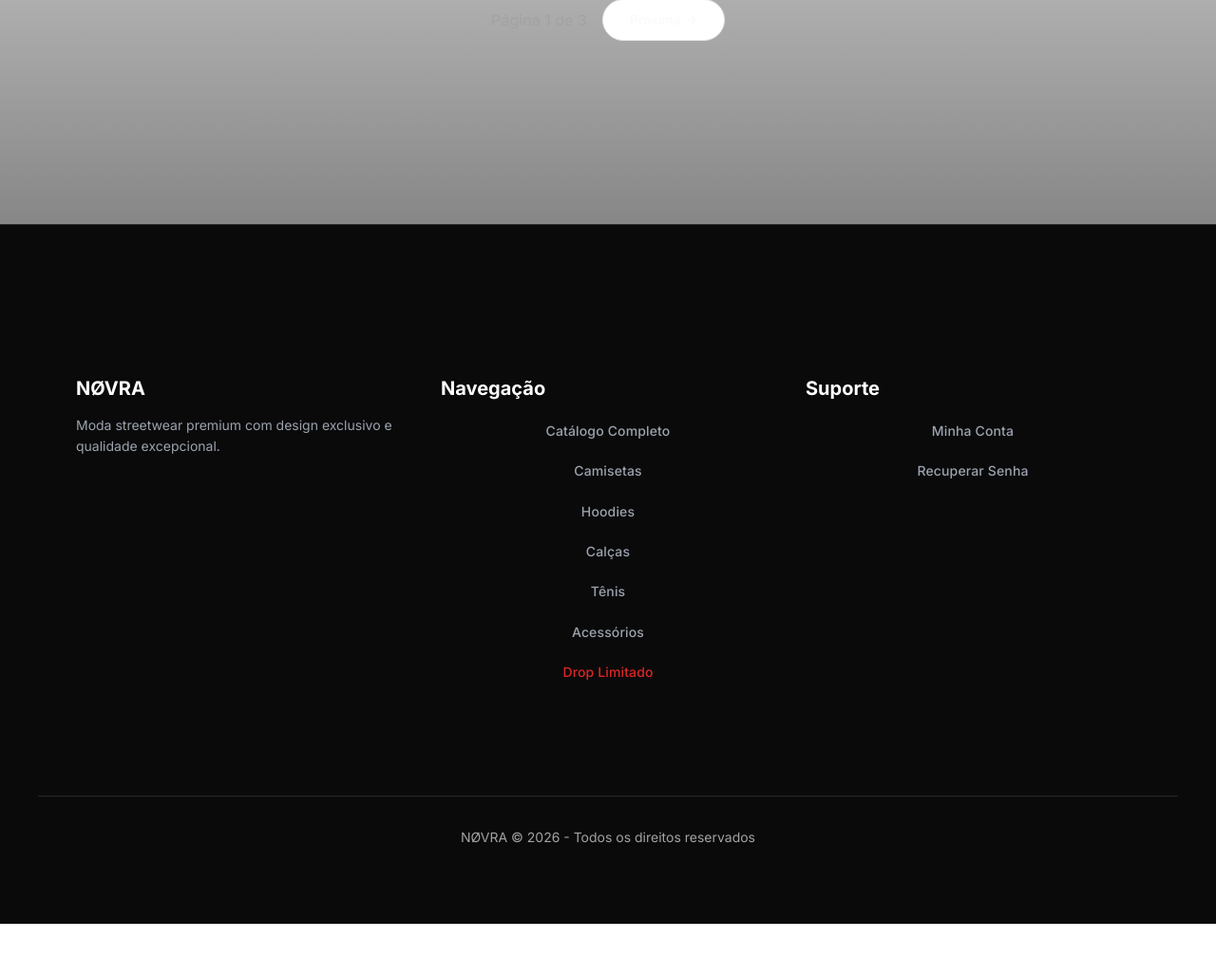
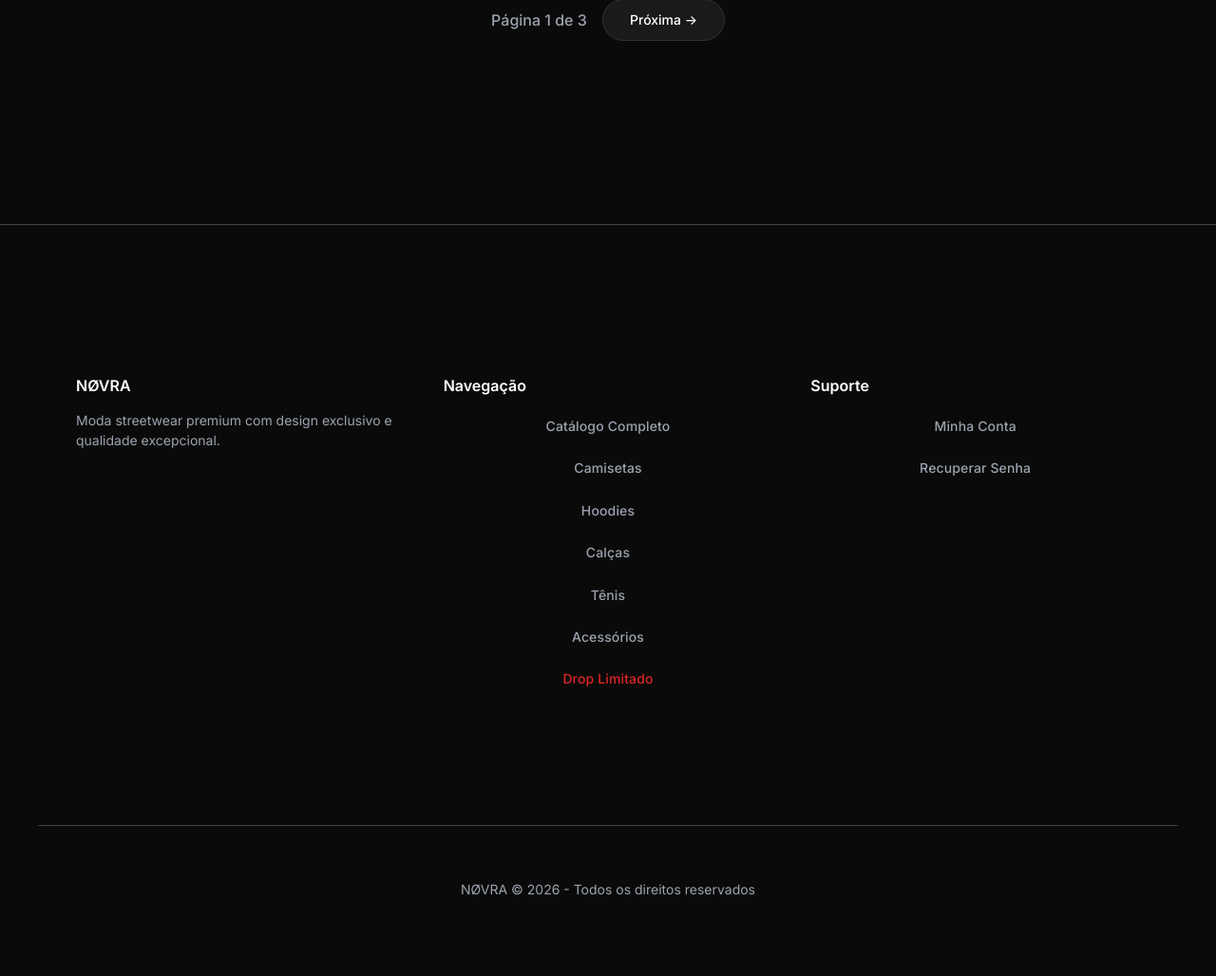
Before and after one commit to Davidpupp/novra, a Flask app: page /catalogo in a window 1280 px wide. Shown: the part 3256-4284 px from the top of the page at 95% size. Before the commit the page ends 4229 px from the top, so only its background shows below. Run offline with Flask 3, Linux system fonts and the light colour scheme; data comes from the database, SQL or seed files in the repository.

Commit message:
Fix frontend: dark theme colors, footer styles, and UI consistency

```diff
--- a/static/styles.css
+++ b/static/styles.css
@@ -1,27 +1,27 @@
 :root {
-  /* Premium Color Palette */
-  --bg-start: #fafafa;
-  --bg-mid-light: #f0f0f0;
-  --bg-mid: #e0e0e0;
-  --bg-end: #0a0a0a;
-
-  --surface: #ffffff;
-  --surface-glass: rgba(255, 255, 255, 0.85);
+  /* Premium Dark Theme - NØVRA */
+  --bg-start: #0a0a0a;
+  --bg-mid-light: #141414;
+  --bg-mid: #1a1a1a;
+  --bg-end: #0f0f0f;
+
+  --surface: #1a1a1a;
+  --surface-glass: rgba(26, 26, 26, 0.85);
   --surface-dark: #0a0a0a;
 
-  --text-primary: #fafafa;
+  --text-primary: #ffffff;
   --text-secondary: #e5e5e5;
-  --text-muted: #a3a3a3;
+  --text-muted: #9ca3af;
   --text-light: #ffffff;
 
-  --primary: #0a0a0a;
-  --primary-light: #1a1a1a;
-  --accent: #0a0a0a;
-  --accent-hover: #1f1f1f;
-
-  --border: #e5e5e5;
-  --border-subtle: #f0f0f0;
-  --border-dark: #2a2a2a;
+  --primary: #ffffff;
+  --primary-light: #f0f0f0;
+  --accent: #ffffff;
+  --accent-hover: #e0e0e0;
+
+  --border: #333333;
+  --border-subtle: #1f1f1f;
+  --border-dark: #404040;
 
   --success: #059669;
   --warning: #d97706;
@@ -107,17 +107,9 @@ body {
   line-height: 1.6;
   -webkit-font-smoothing: antialiased;
   -moz-osx-font-smoothing: grayscale;
-  background: linear-gradient(
-    180deg,
-    var(--bg-start) 0%,
-    var(--bg-start) calc(15% + (var(--scroll-progress) * 25%)),
-    var(--bg-mid-light) calc(40% + (var(--scroll-progress) * 20%)),
-    var(--bg-mid) calc(70% + (var(--scroll-progress) * 15%)),
-    var(--bg-end) 100%
-  );
+  background: var(--bg-start);
   color: var(--text-primary);
-  transition: background 0.6s cubic-bezier(0.4, 0, 0.2, 1);
-  cursor: default;
+  min-height: 100vh;
 }
 
 /* Custom Cursor */
@@ -1070,14 +1062,66 @@ tr:hover td {
 /* Premium Footer */
 .footer {
   border-top: 1px solid var(--border-dark);
+  background: var(--surface-dark);
+  color: var(--text-secondary);
+  margin-top: var(--space-4xl);
+  padding: var(--space-3xl) var(--space-xl);
+}
+
+.footer-grid {
+  display: grid;
+  gap: var(--space-xl);
+  grid-template-columns: repeat(auto-fit, minmax(200px, 1fr));
+  text-align: left;
+}
+
+.footer-col {
+  display: flex;
+  flex-direction: column;
+}
+
+.footer-title {
+  color: var(--text-light);
+  margin-bottom: var(--space-md);
+  font-size: 1rem;
+  font-weight: 600;
+}
+
+.footer-desc {
+  color: var(--text-muted);
+  font-size: 0.875rem;
+  line-height: 1.5;
+}
+
+.footer-nav {
+  display: flex;
+  flex-direction: column;
+  gap: var(--space-sm);
+}
+
+.footer-nav a {
+  color: var(--text-muted);
+  font-size: 0.875rem;
+  text-decoration: none;
+  transition: color var(--transition-fast);
+}
+
+.footer-nav a:hover {
+  color: var(--text-light);
+}
+
+.footer-highlight {
+  color: var(--danger) !important;
+}
+
+.footer-bottom {
+  border-top: 1px solid var(--border-dark);
+  margin-top: var(--space-2xl);
+  padding-top: var(--space-2xl);
   text-align: center;
-  padding: var(--space-3xl) var(--space-xl);
-  color: var(--text-muted);
-  background: var(--surface-dark);
-  margin-top: var(--space-4xl);
-}
-
-.footer p {
+}
+
+.footer-bottom p {
   color: var(--text-muted);
   font-size: 0.875rem;
 }
--- a/templates/base.html
+++ b/templates/base.html
@@ -63,32 +63,32 @@
     </main>
 
     <footer class="footer">
-      <div class="container" style="display: grid; gap: 2rem; grid-template-columns: repeat(auto-fit, minmax(200px, 1fr)); text-align: left;">
-        <div>
-          <h4 style="color: #fff; margin-bottom: 1rem;">{{ store_name }}</h4>
-          <p style="color: #9ca3af; font-size: 0.875rem;">Moda streetwear premium com design exclusivo e qualidade excepcional.</p>
+      <div class="container footer-grid">
+        <div class="footer-col">
+          <h4 class="footer-title">{{ store_name }}</h4>
+          <p class="footer-desc">Moda streetwear premium com design exclusivo e qualidade excepcional.</p>
         </div>
-        <div>
-          <h4 style="color: #fff; margin-bottom: 1rem;">Navegação</h4>
-          <nav style="display: flex; flex-direction: column; gap: 0.5rem;">
-            <a href="{{ url_for('catalog') }}" style="color: #9ca3af; font-size: 0.875rem;">Catálogo Completo</a>
-            <a href="{{ url_for('category_camisetas') }}" style="color: #9ca3af; font-size: 0.875rem;">Camisetas</a>
-            <a href="{{ url_for('category_hoodies') }}" style="color: #9ca3af; font-size: 0.875rem;">Hoodies</a>
-            <a href="{{ url_for('category_calcas') }}" style="color: #9ca3af; font-size: 0.875rem;">Calças</a>
-            <a href="{{ url_for('category_tenis') }}" style="color: #9ca3af; font-size: 0.875rem;">Tênis</a>
-            <a href="{{ url_for('category_acessorios') }}" style="color: #9ca3af; font-size: 0.875rem;">Acessórios</a>
-            <a href="{{ url_for('category_drop_limitado') }}" style="color: var(--danger); font-size: 0.875rem;">Drop Limitado</a>
+        <div class="footer-col">
+          <h4 class="footer-title">Navegação</h4>
+          <nav class="footer-nav">
+            <a href="{{ url_for('catalog') }}">Catálogo Completo</a>
+            <a href="{{ url_for('category_camisetas') }}">Camisetas</a>
+            <a href="{{ url_for('category_hoodies') }}">Hoodies</a>
+            <a href="{{ url_for('category_calcas') }}">Calças</a>
+            <a href="{{ url_for('category_tenis') }}">Tênis</a>
+            <a href="{{ url_for('category_acessorios') }}">Acessórios</a>
+            <a href="{{ url_for('category_drop_limitado') }}" class="footer-highlight">Drop Limitado</a>
           </nav>
         </div>
-        <div>
-          <h4 style="color: #fff; margin-bottom: 1rem;">Suporte</h4>
-          <nav style="display: flex; flex-direction: column; gap: 0.5rem;">
-            <a href="{{ url_for('customer_login') }}" style="color: #9ca3af; font-size: 0.875rem;">Minha Conta</a>
-            <a href="{{ url_for('customer_forgot_password') }}" style="color: #9ca3af; font-size: 0.875rem;">Recuperar Senha</a>
+        <div class="footer-col">
+          <h4 class="footer-title">Suporte</h4>
+          <nav class="footer-nav">
+            <a href="{{ url_for('customer_login') }}">Minha Conta</a>
+            <a href="{{ url_for('customer_forgot_password') }}">Recuperar Senha</a>
           </nav>
         </div>
       </div>
-      <div style="border-top: 1px solid #2a2a2a; margin-top: 2rem; padding-top: 2rem; text-align: center;">
+      <div class="footer-bottom">
         <p>{{ store_name }} © 2026 - Todos os direitos reservados</p>
       </div>
     </footer>
```
